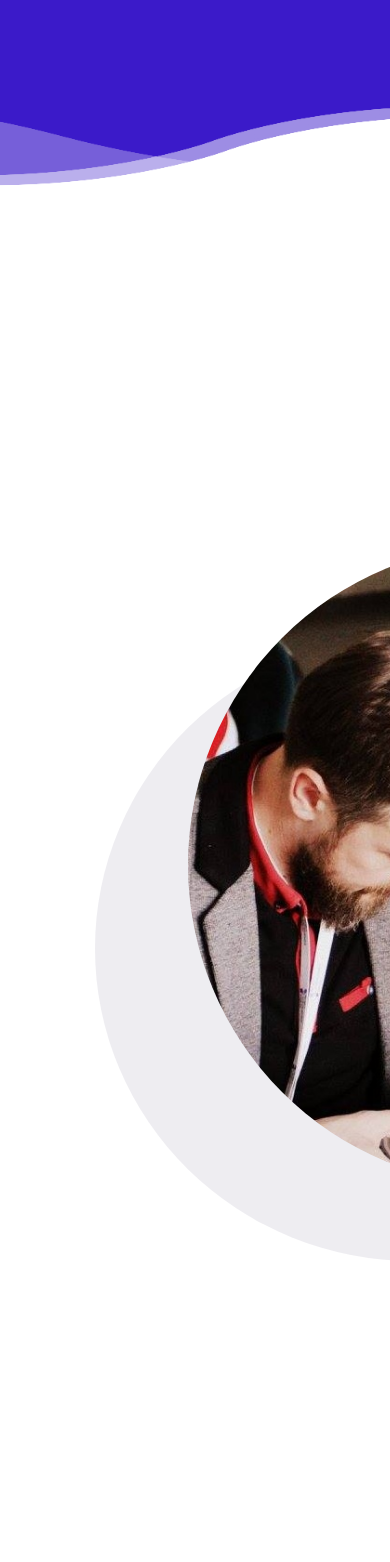
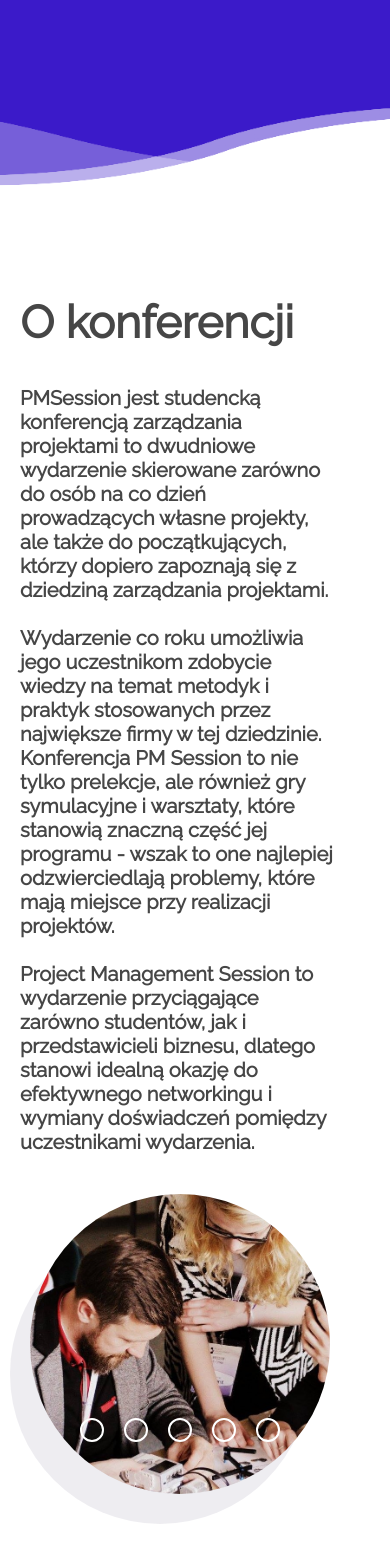
Before and after one commit to AlutkaG/PMSession, a React (Create React App) app in the folder frontend/: page / in a window 390 px wide. Shown: the part 733-2295 px from the top of the page. Built offline with nearby package versions, Linux system fonts and the light colour scheme.

Commit message:
Added responsive styles for mobile

```diff
--- a/frontend/src/Components/AboutConference/AboutConference.css
+++ b/frontend/src/Components/AboutConference/AboutConference.css
@@ -1,9 +1,3 @@
-.img-conf {
-	width: 642px;
-	height: 642px;
-	border-radius: 100%;
-}
-
 .header-conf {
 	width: 506px;
 	height: 94px;
@@ -78,7 +72,7 @@
 	border-radius: 100%;
 	cursor: pointer;
 	transition: 0.5s;
-	margin-left: 22px;
+	margin: 10px;
 }
 
 .manual-btn:hover {
@@ -120,7 +114,7 @@
 	border-radius: 100%;
 	cursor: pointer;
 	transition: 0.5s;
-	margin-left: 22px;
+	margin: 10px;
 }
 
 #radio1:checked ~ .navigation-auto .auto-btn1 {
@@ -147,3 +141,57 @@
 	background-color: #ffffff;
 	transform: scale(1.5);
 }
+
+.about-full-screen {
+	display: flex;
+}
+
+@media (max-width: 500px) {
+	.slider {
+		width: 300px;
+		height: 300px;
+		margin-left: 30px;
+	}
+	.slide img {
+		width: 300px;
+		height: 300px;
+	}
+	.about-full-screen {
+		display: none;
+	}
+
+	.header-conf {
+		margin-left: 20px;
+		font-size: 45px;
+		width: 274px;
+		height: 50px;
+		margin-top: 80px;
+	}
+	.text-conf {
+		width: 320px;
+		margin-left: 20px;
+		text-align: left;
+		font-size: 20px;
+		margin-top: 40px;
+	}
+
+	.navigation-manual {
+		width: 300px;
+	}
+	.manual-btn {
+		width: 20px;
+		height: 20px;
+	}
+	.grey-circle {
+		margin-left: 10px;
+		margin-top: -270px;
+		width: 300px;
+		height: 300px;
+	}
+}
+
+@media (min-width: 501px) {
+	.about-mobile-screen {
+		display: none;
+	}
+}
--- a/frontend/src/Components/AboutConference/AboutConference.js
+++ b/frontend/src/Components/AboutConference/AboutConference.js
@@ -39,7 +39,7 @@
 	}, []);
 	return (
 		<div id='about-conference'>
-			<div style={{ display: "flex" }}>
+			<div className='about-full-screen'>
 				<div>
 					<div className='slider'>
 						<div className='slides'>
@@ -89,7 +89,6 @@
 							<div className='slide first'>
 								<img src={photo2} alt='Zdjęcie' />
 							</div>
-
 							{/* mapowanie zdjec */}
 							{slidesImg.map((slide, index) => {
 								return (
@@ -98,7 +97,6 @@
 									</div>
 								);
 							})}
-
 							<div className='navigation-auto'>
 								<div className='auto-btn1'></div>
 								<div className='auto-btn2'></div>
@@ -195,6 +193,158 @@
 					</div>
 				</div>
 			</div>
+			<div className='about-mobile-screen'>
+				<div className='header-conf'>O konferencji</div>
+				<div className='text-conf'>
+					PMSession jest studencką konferencją zarządzania projektami to
+					dwudniowe wydarzenie skierowane zarówno do osób na co dzień
+					prowadzących własne projekty, ale także do początkujących, którzy
+					dopiero zapoznają się z dziedziną zarządzania projektami. <br />
+					<br />
+					Wydarzenie co roku umożliwia jego uczestnikom zdobycie wiedzy na temat
+					metodyk i praktyk stosowanych przez największe firmy w tej dziedzinie.
+					Konferencja PM Session to nie tylko prelekcje, ale również gry
+					symulacyjne i warsztaty, które stanowią znaczną część jej programu -
+					wszak to one najlepiej odzwierciedlają problemy, które mają miejsce
+					przy realizacji projektów. <br />
+					<br />
+					Project Management Session to wydarzenie przyciągające zarówno
+					studentów, jak i przedstawicieli biznesu, dlatego stanowi idealną
+					okazję do efektywnego networkingu i wymiany doświadczeń pomiędzy
+					uczestnikami wydarzenia.
+				</div>
+				<div>
+					<div className='slider'>
+						<div className='slides'>
+							<input
+								type='radio'
+								name='radio-btn'
+								id='radio1'
+								onClick={(e) => changeBgColor(1)}
+								onChange={(e) => setChecked(1)}
+								checked={checked === 1 ? "checked" : ""}
+							/>
+							<input
+								type='radio'
+								name='radio-btn'
+								id='radio2'
+								onClick={(e) => changeBgColor(2)}
+								onChange={(e) => setChecked(2)}
+								checked={checked === 2 ? "checked" : ""}
+							/>
+							<input
+								type='radio'
+								name='radio-btn'
+								id='radio3'
+								onClick={(e) => changeBgColor(3)}
+								onChange={(e) => setChecked(3)}
+								checked={checked === 3 ? "checked" : ""}
+							/>
+							<input
+								type='radio'
+								name='radio-btn'
+								id='radio4'
+								onClick={(e) => changeBgColor(4)}
+								onChange={(e) => setChecked(4)}
+								checked={checked === 4 ? "checked" : ""}
+							/>
+							<input
+								type='radio'
+								name='radio-btn'
+								id='radio5'
+								onClick={(e) => changeBgColor(5)}
+								onChange={(e) => setChecked(5)}
+								checked={checked === 5 ? "checked" : ""}
+							/>
+							{/* pierwsze zdjecie, ktore jest odnosnikiem
+								do przesuwania sie kolejnych zdj. */}
+							<div className='slide first'>
+								<img src={photo2} alt='Zdjęcie' />
+							</div>
+							{/* mapowanie zdjec */}
+							{slidesImg.map((slide, index) => {
+								return (
+									<div key={index} className='slide'>
+										<img src={slide.slide} alt='Zdjęcie' />
+									</div>
+								);
+							})}
+
+							<div className='navigation-auto'>
+								<div className='auto-btn1'></div>
+								<div className='auto-btn2'></div>
+								<div className='auto-btn3'></div>
+								<div className='auto-btn4'></div>
+								<div className='auto-btn5'></div>
+							</div>
+						</div>
+						<div className='navigation-manual'>
+							<label
+								for='radio1'
+								className='manual-btn'
+								style={
+									activeRadio === 1
+										? {
+												backgroundColor: bgColor,
+												transform: `scale(${sizeCircle})`,
+										  }
+										: null
+								}
+							></label>
+
+							<label
+								for='radio2'
+								className='manual-btn'
+								style={
+									activeRadio === 2
+										? {
+												backgroundColor: bgColor,
+												transform: `scale(${sizeCircle})`,
+										  }
+										: null
+								}
+							></label>
+							<label
+								for='radio3'
+								className='manual-btn'
+								style={
+									activeRadio === 3
+										? {
+												backgroundColor: bgColor,
+												transform: `scale(${sizeCircle})`,
+										  }
+										: null
+								}
+							></label>
+							<label
+								for='radio4'
+								className='manual-btn'
+								style={
+									activeRadio === 4
+										? {
+												backgroundColor: bgColor,
+												transform: `scale(${sizeCircle})`,
+										  }
+										: null
+								}
+							></label>
+							<label
+								for='radio5'
+								className='manual-btn'
+								style={
+									activeRadio === 5
+										? {
+												backgroundColor: bgColor,
+												transform: `scale(${sizeCircle})`,
+										  }
+										: null
+								}
+							></label>
+						</div>
+					</div>
+					<div className='grey-circle' />
+				</div>
+			</div>
 		</div>
 	);
 };
```
Also changed, not shown: 1 other file (tests, documents, lock files or other folders).
